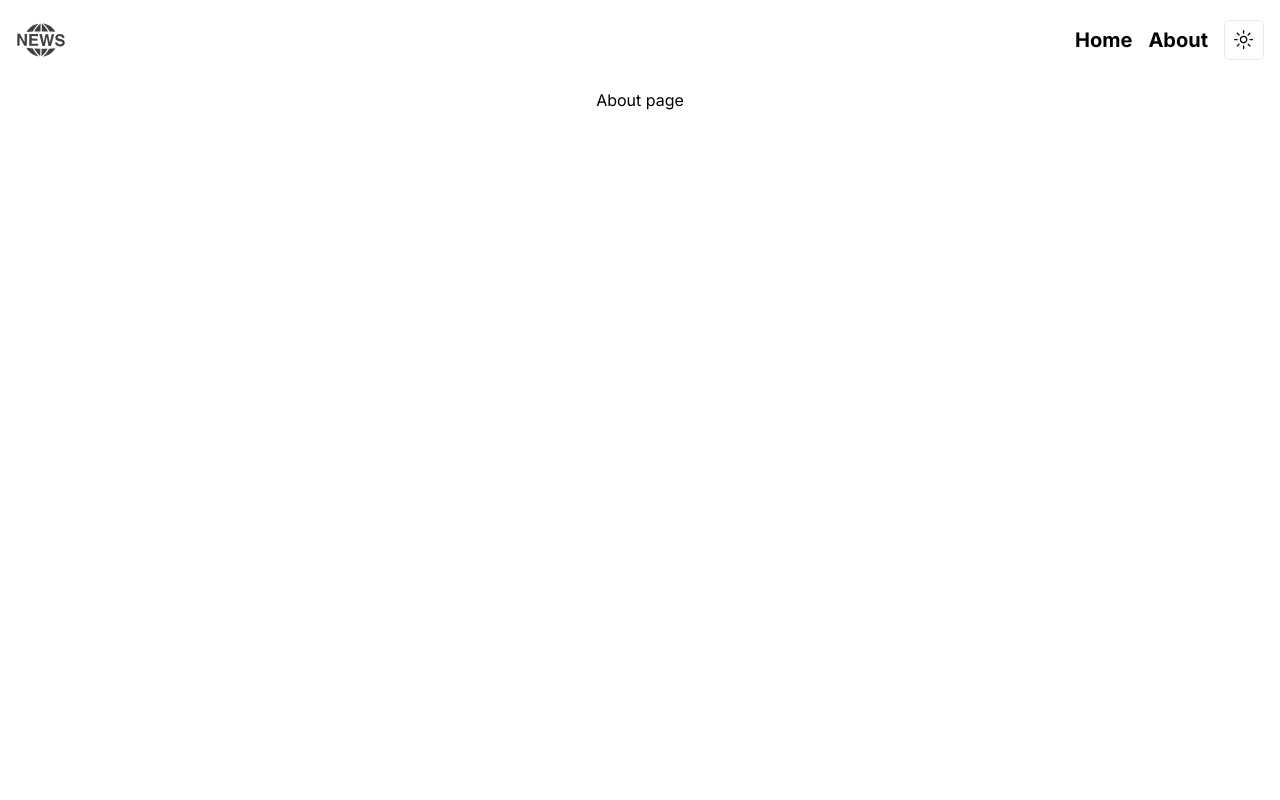
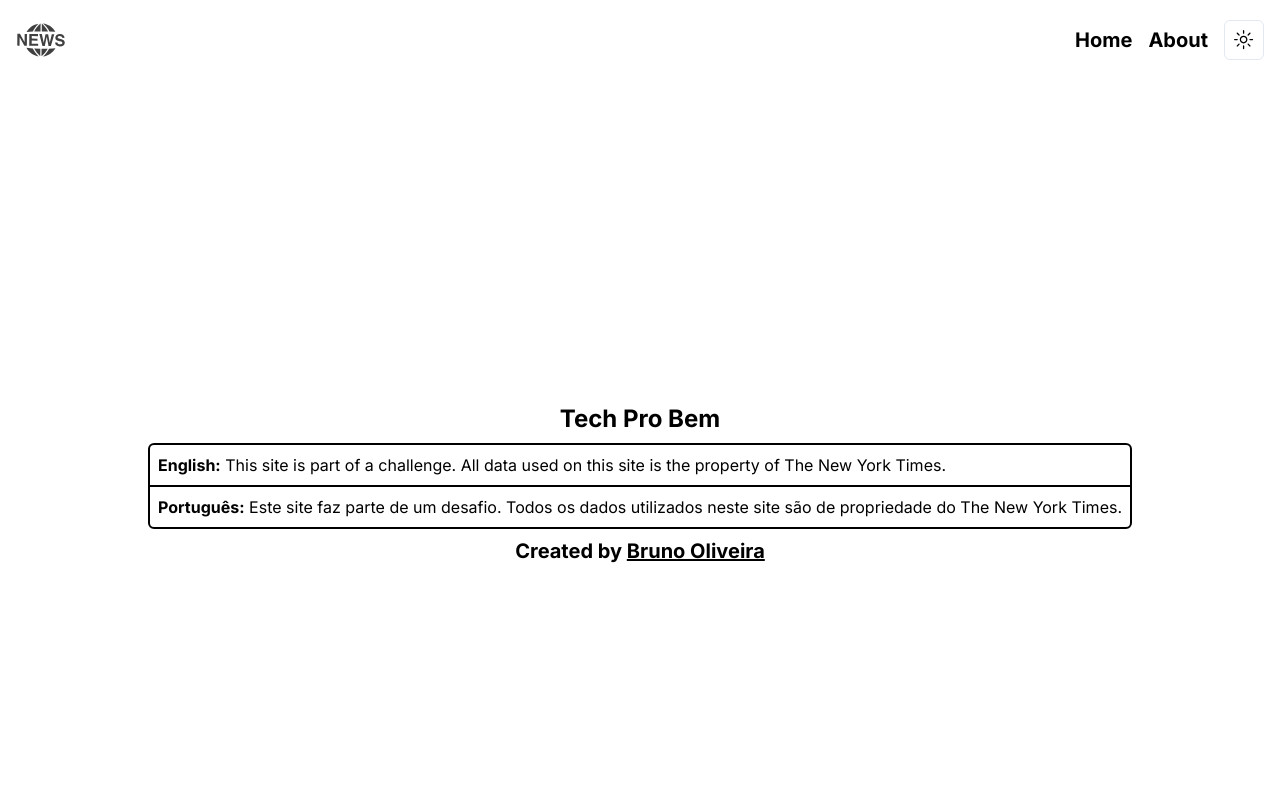
Before and after one commit to onurbeht/desafio-Tech-pro-bem, a Next.js app: page /about in a window 1280 px wide. Shown: the top 800 px of the page. Built offline with nearby package versions, Linux system fonts and the light colour scheme.

Commit message:
New: Page About

```diff
--- a/src/app/about/page.js
+++ b/src/app/about/page.js
@@ -2,8 +2,30 @@ import React from "react";
 
 const About = () => {
   return (
-    <section className="flex min-h-screen flex-col items-center justify-between pt-2">
-      About page
+    <section className="container flex min-h-screen flex-col items-center justify-center pt-2 ">
+      <p className="pb-2 text-2xl font-bold">Tech Pro Bem</p>
+
+      <div className="border-2 border-black rounded-md dark:border-zinc-600">
+        <p className="p-2 border-b-2 border-black dark:border-zinc-600">
+          <strong>English:</strong> This site is part of a challenge. All data
+          used on this site is the property of The New York Times.
+        </p>
+        <p className="p-2">
+          <strong>Português:</strong> Este site faz parte de um desafio. Todos
+          os dados utilizados neste site são de propriedade do The New York
+          Times.
+        </p>
+      </div>
+      <p className="pt-2 text-xl font-bold">
+        Created by{" "}
+        <a
+          href="https://github.com/onurbeht"
+          target="_blank"
+          className="underline"
+        >
+          Bruno Oliveira
+        </a>
+      </p>
     </section>
   );
 };
--- a/src/app/page.js
+++ b/src/app/page.js
@@ -66,7 +66,7 @@ export default function Home() {
   }, [data]);
 
   return loading ? (
-    <p>Loading...</p>
+    <p className="min-h-screen">Loading...</p>
   ) : (
     <main className="flex min-h-screen flex-col justify-between p-2 lg:mx-auto lg:my-0 lg:max-w-screen-md ">
       {first ? (
```
